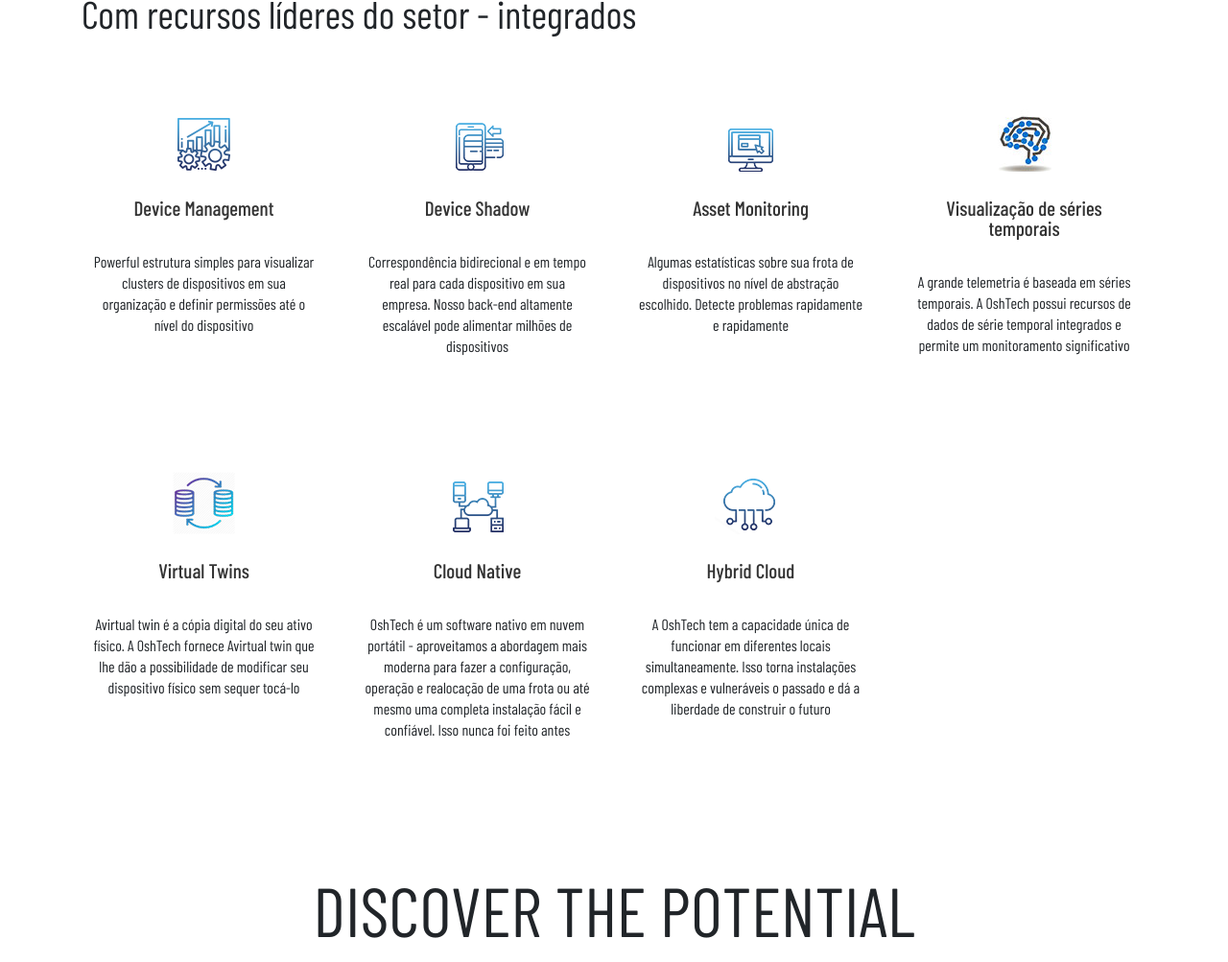
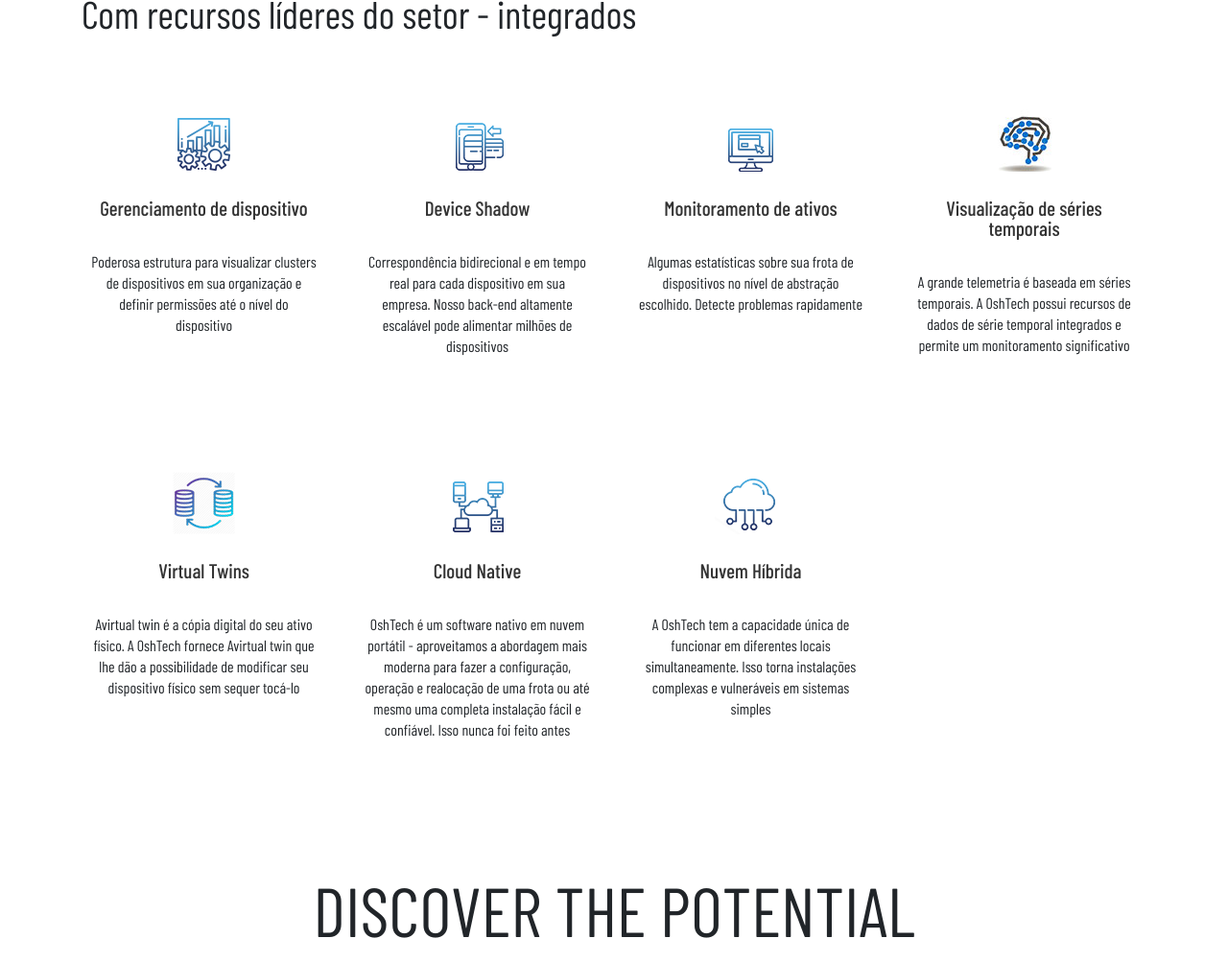
Before and after one commit to dheiver-santos/oshtech.iot, a plain HTML site: page index.html in a window 1280 px wide. Shown: the part 1685-2688 px from the top of the page at 96% size. Drawn offline with nearby package versions, Linux system fonts and the light colour scheme; a web font is replaced by a local one.

Commit message:
Update index.html

```diff
--- a/index.html
+++ b/index.html
@@ -96,8 +96,8 @@
         <div class="col-lg-3 col-md-6 col-sm-6 col-12  d-flex">
           <div class="box text-center">
             <div class="box-inner"> <img src="images/a-4_03.png" class="img-fluid" alt="">
-              <h6>Device Management</h6>
-              <p>Powerful estrutura simples para visualizar clusters de dispositivos em sua organização e definir permissões até o nível do dispositivo</p>
+              <h6>Gerenciamento de dispositivo</h6>
+              <p>Poderosa estrutura para visualizar clusters de dispositivos em sua organização e definir permissões até o nível do dispositivo</p>
             </div>
           </div>
         </div>
@@ -112,8 +112,8 @@
         <div class="col-lg-3 col-md-6 col-sm-6 col-12 d-flex">
           <div class="box text-center">
             <div class="box-inner"> <img src="images/a-6_03.png" class="img-fluid" alt="">
-              <h6>Asset Monitoring</h6>
-              <p>Algumas estatísticas sobre sua frota de dispositivos no nível de abstração escolhido. Detecte problemas rapidamente e rapidamente</p>
+              <h6>Monitoramento de ativos</h6>
+              <p>Algumas estatísticas sobre sua frota de dispositivos no nível de abstração escolhido. Detecte problemas rapidamente</p>
             </div>
           </div>
         </div>
@@ -147,9 +147,8 @@
         <div class="col-lg-3 col-md-6 col-sm-6 col-12 d-flex">
           <div class="box text-center">
             <div class="box-inner"> <img src="images/uimg-12_03.png" class="img-fluid" alt="">
-              <h6>Hybrid Cloud</h6>
-              <p>A OshTech tem a capacidade única de funcionar em diferentes locais simultaneamente. Isso torna instalações complexas e vulneráveis
-                 o passado e dá a liberdade de construir o futuro</p>
+              <h6>Nuvem Híbrida</h6>
+              <p>A OshTech tem a capacidade única de funcionar em diferentes locais simultaneamente. Isso torna instalações complexas e vulneráveis em sistemas simples</p>
              </div>
           </div>
         </div>
```
